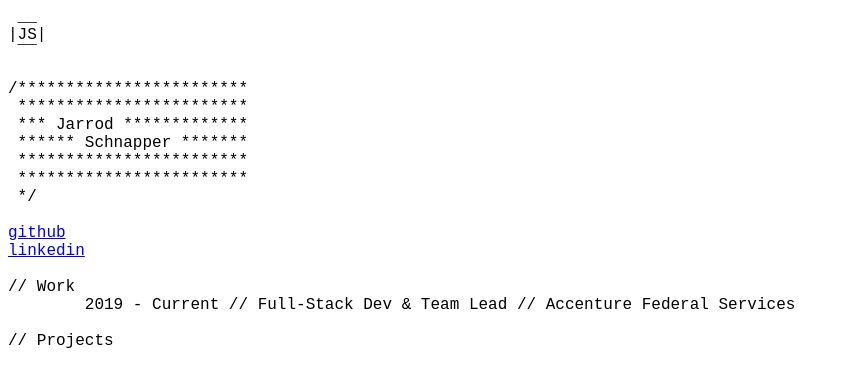
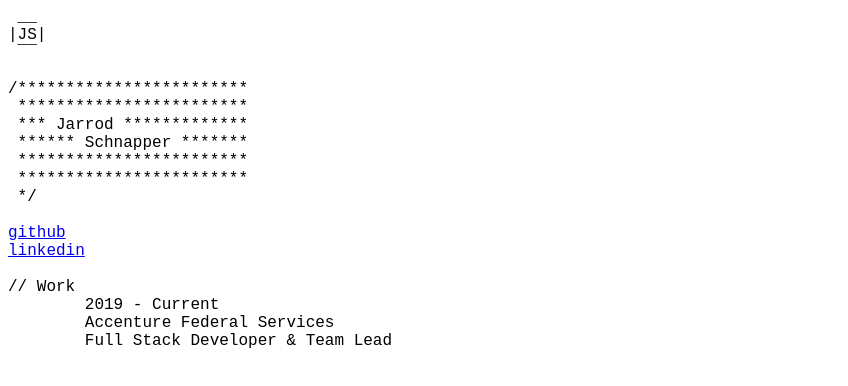
Before and after one commit to jschnapper/another-personal-site, a plain HTML site: page index.html in a window 1280 px wide. Shown: the whole page, without its empty margins (0-848 px from the left). Drawn offline with Linux system fonts and the light colour scheme.

Commit message:
adding initial stuff

```diff
--- a/index.html
+++ b/index.html
@@ -33,8 +33,9 @@
   </div>
   <br/>
   <div>// Work</div>
-  <div>&nbsp;&nbsp;&nbsp;&nbsp;&nbsp;&nbsp;&nbsp;&nbsp;2019 - Current // Full-Stack Dev & Team Lead // Accenture Federal Services</div>
+  <div>&nbsp;&nbsp;&nbsp;&nbsp;&nbsp;&nbsp;&nbsp;&nbsp;2019 - Current</div>
+  <div>&nbsp;&nbsp;&nbsp;&nbsp;&nbsp;&nbsp;&nbsp;&nbsp;Accenture Federal Services</div>
+  <div>&nbsp;&nbsp;&nbsp;&nbsp;&nbsp;&nbsp;&nbsp;&nbsp;Full Stack Developer & Team Lead</div>
   <br>
-  <div>// Projects</div>
 </body>
 </html>
```
